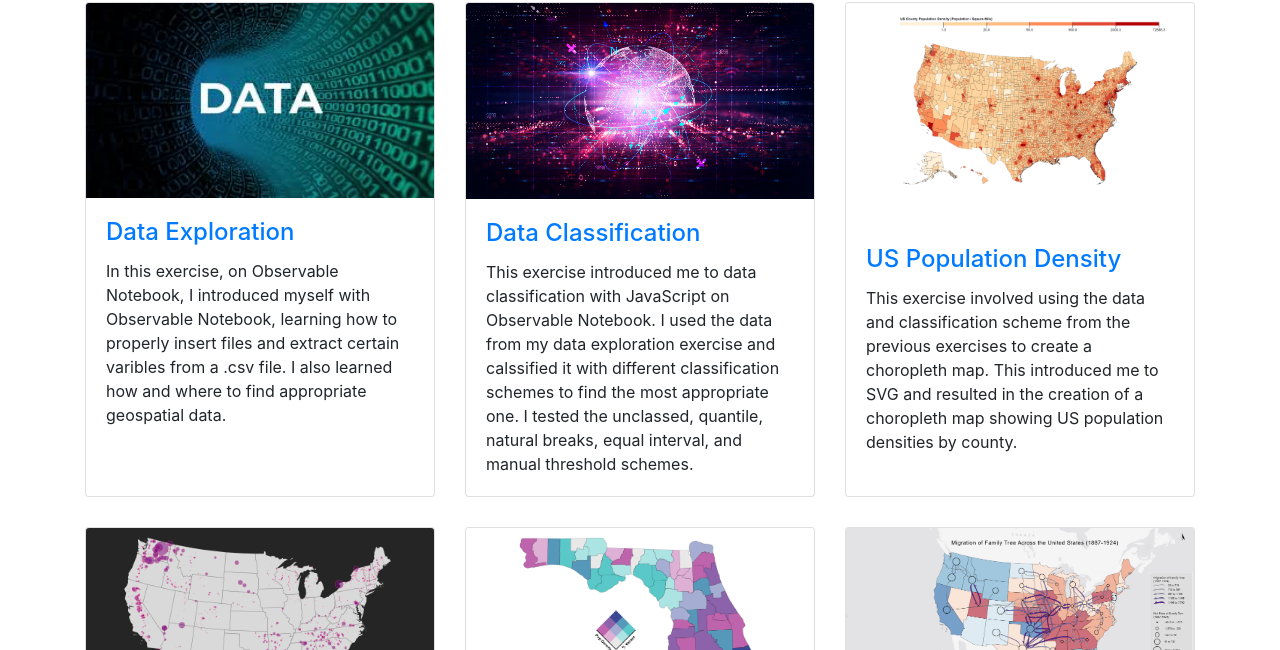
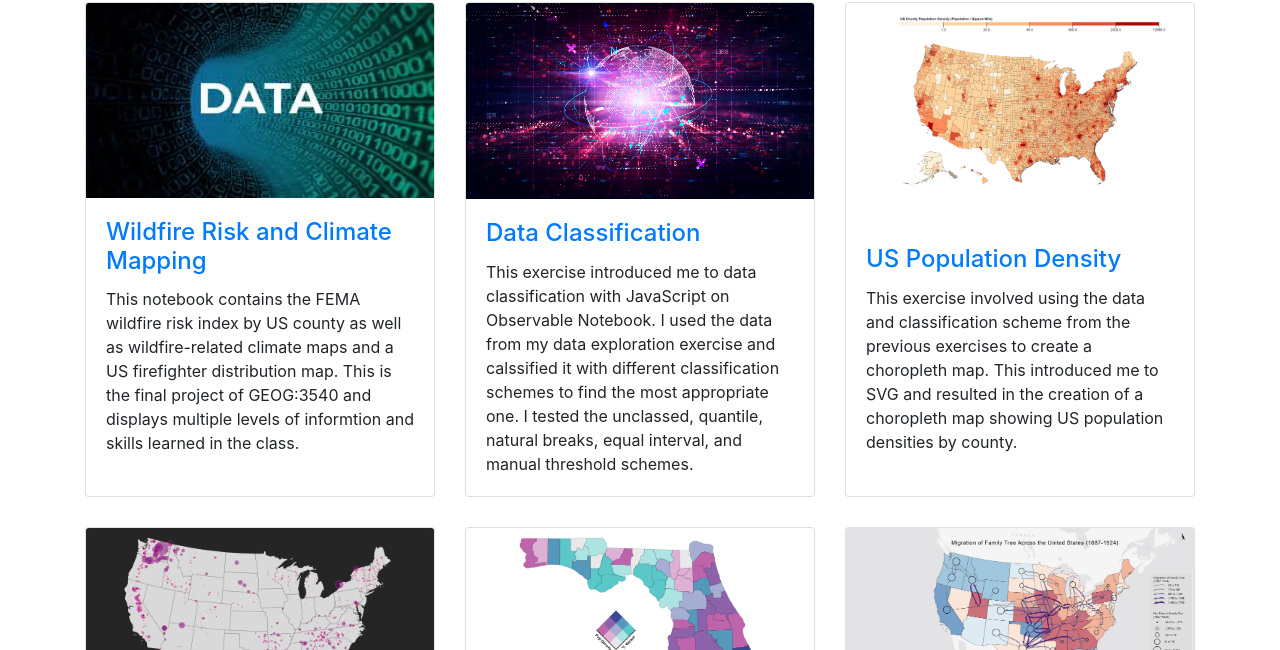
Before and after one commit to geog3540/jrosborne, a website: page index.html in a window 1280 px wide. Shown: the part 150-800 px from the top of the page. Drawn offline with Linux system fonts and the light colour scheme.

Commit message:
addition of final notebook

```diff
--- a/index.html
+++ b/index.html
@@ -62,9 +62,9 @@
             <a href="https://observablehq.com/d/142a81602fae9695"><img class="card-img-top" src="Images/image1.jpg" alt=""></a>
             <div class="card-body">
               <h4 class="card-title">
-                <a href="https://observablehq.com/d/142a81602fae9695">Data Exploration</a>
+                <a href="https://observablehq.com/d/4d83f22ecdc9e664">Wildfire Risk and Climate Mapping</a>
               </h4>
-              <p class="card-text">In this exercise, on Observable Notebook, I introduced myself with Observable Notebook, learning how to properly insert files and extract certain varibles from a .csv file. I also learned how and where to find appropriate geospatial data.</p>
+              <p class="card-text">This notebook contains the FEMA wildfire risk index by US county as well as wildfire-related climate maps and a US firefighter distribution map. This is the final project of GEOG:3540 and displays multiple levels of informtion and skills learned in the class. </p>
             </div>
           </div>
         </div>
```
